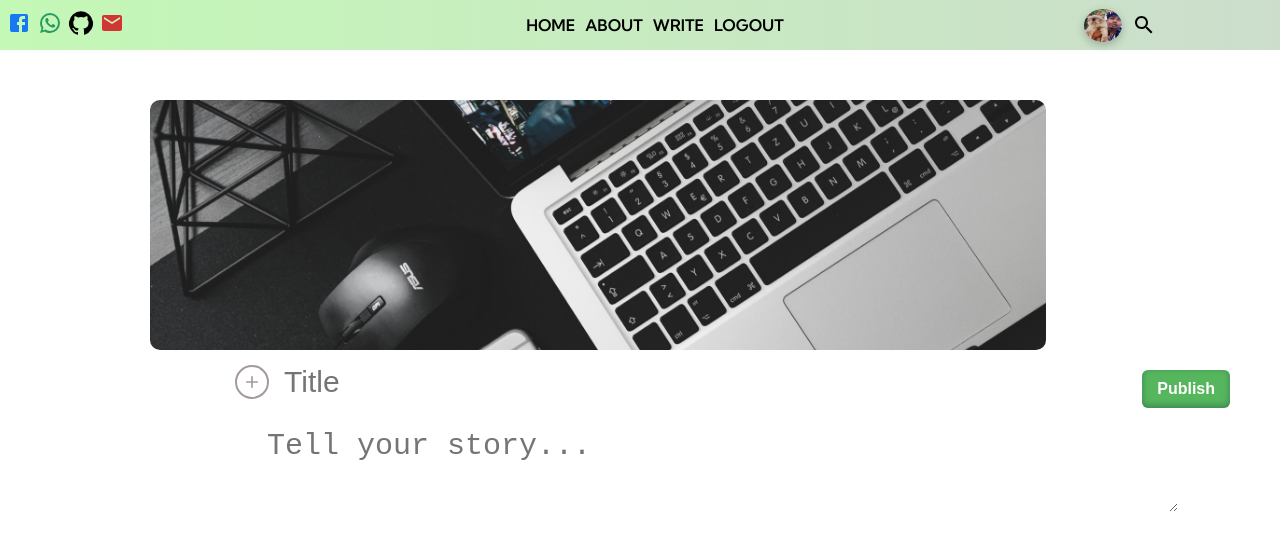
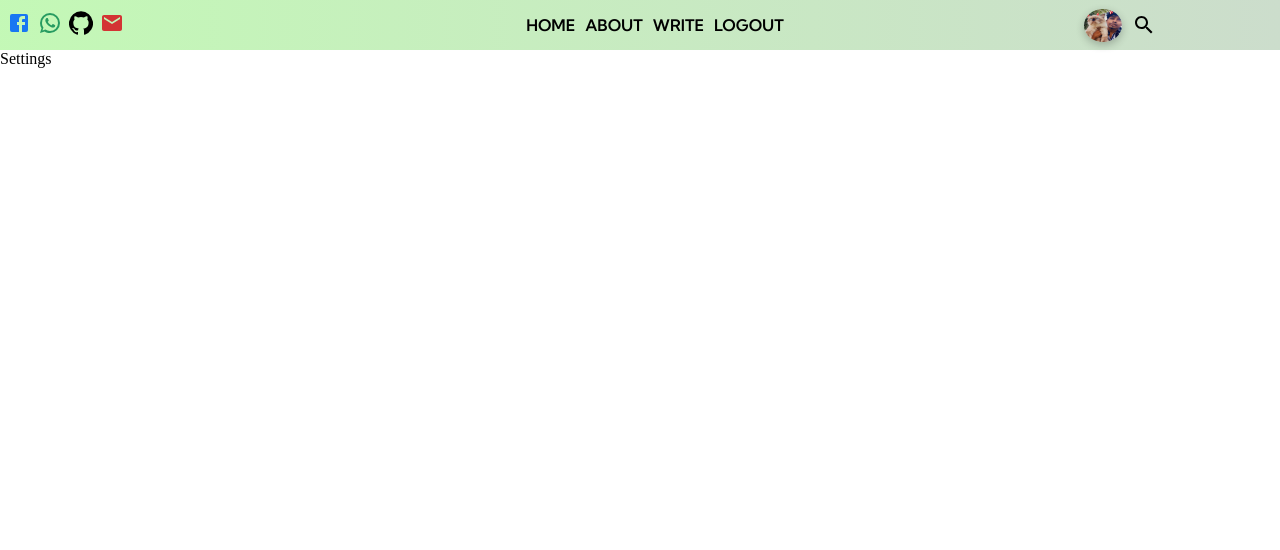
Before and after one commit to mkandanmk7/React-Full-stack-Blog-Application-using-MERN, a React (Create React App) app: page / in a window 1280 px wide. Shown: the top 550 px of the page. Built offline with nearby package versions, Linux system fonts and the light colour scheme; a web font is replaced by a local one.

Commit message:
settings page

```diff
--- a/src/App.js
+++ b/src/App.js
@@ -3,12 +3,14 @@ import Home from "./Pages/Home/Home";
 import TopNavbar from "./Components/Topnavbar/TopNavbar";
 import Single from "./Components/Single/Single";
 import Write from "./Pages/Write/Write";
+import Settings from "./Pages/Settings/Settings";
 
 function App() {
   return (
     <div className="App">
       <TopNavbar />
-      <Write />
+      <Settings />
+      {/* <Write /> */}
       {/* <Single /> */}
       {/* <Home /> */}
     </div>
--- /dev/null
+++ b/src/Pages/Settings/Settings.jsx
@@ -0,0 +1,8 @@
+import React from "react";
+import "./Settings.css";
+
+function Settings() {
+  return <div>Settings</div>;
+}
+
+export default Settings;
--- a/src/Pages/Write/Write.css
+++ b/src/Pages/Write/Write.css
@@ -49,7 +49,10 @@ label > .MuiSvgIcon-root {
 .writeInput:focus {
   outline: none;
 }
-
+.writeText {
+  font-size: 18px;
+  height: 100vh;
+}
 .writeSubmit {
   position: absolute;
   top: 20px;
```
Also changed, not shown: src/Pages/Settings/Settings.css (added).
